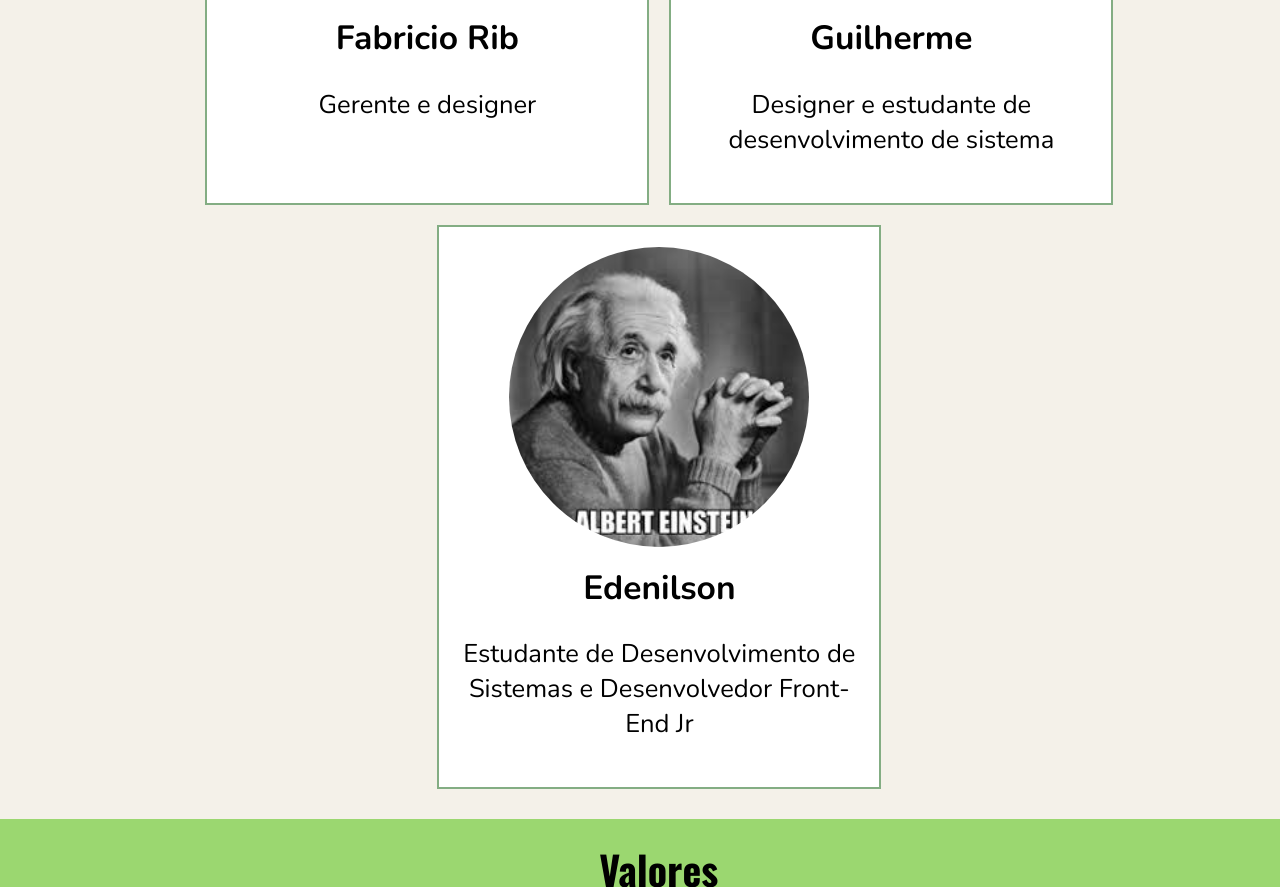
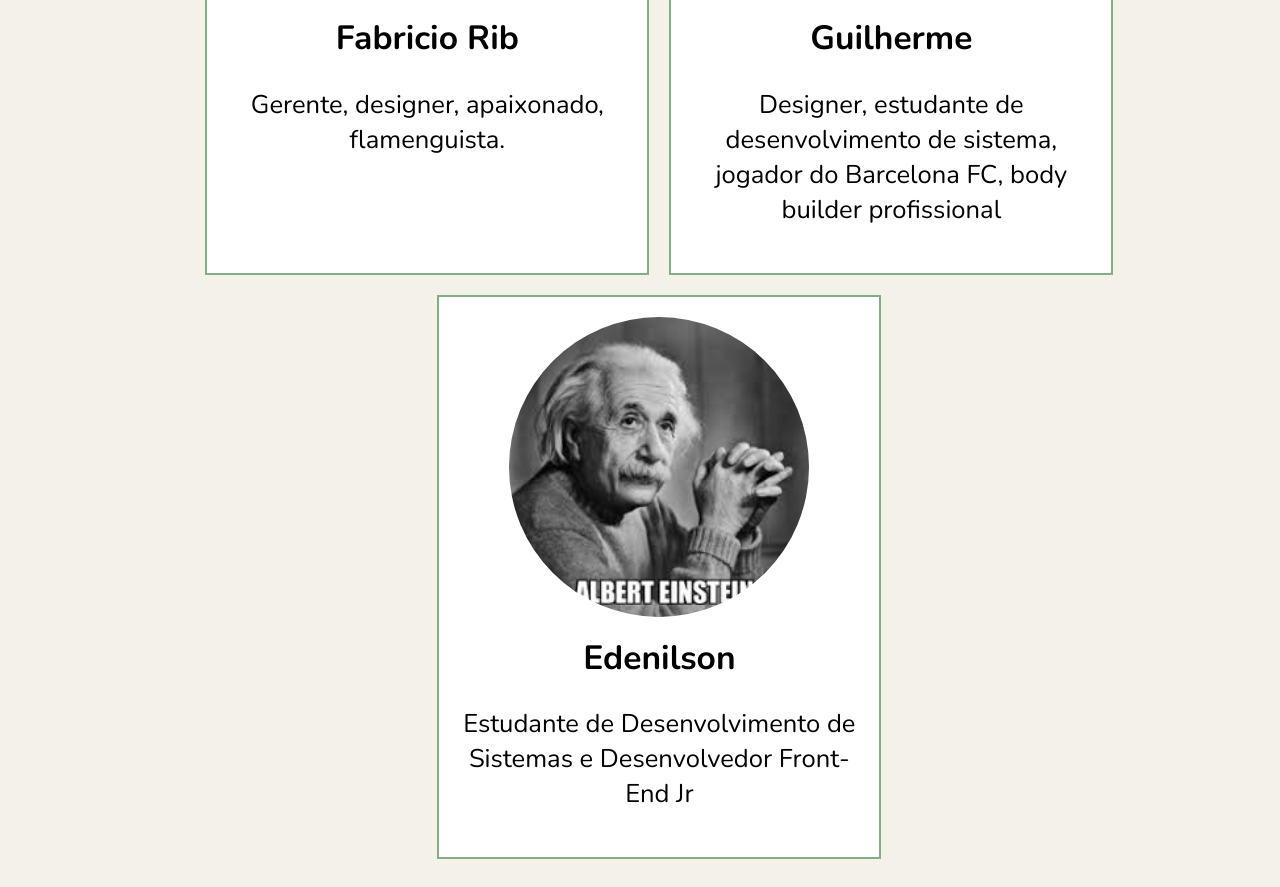
Before and after one commit to KauaNca/projeto_green_line, a plain HTML site: page sobre_a_empresa/sobre-nos.html in a window 1280 px wide. Shown: the part 1778-2665 px from the top of the page. Drawn offline with Linux system fonts and the light colour scheme.

Commit message:
Troca caracteristicas

```diff
--- a/sobre_a_empresa/sobre-nos.html
+++ b/sobre_a_empresa/sobre-nos.html
@@ -91,14 +91,12 @@
             <div class="nossa-equipe-quadrado">
                 <img src="img/0d2718b1-5bc3-437c-aeb2-570da553d057.jpg" alt="foto">
                 <h2>Fabricio Rib</h2>
-                <p>Gerente
-                    e
-                    designer</p>
+                <p>Gerente, designer, apaixonado, flamenguista.</p>
             </div>
             <div class="nossa-equipe-quadrado">
                 <img src="img/guii.jpg" alt="foto">
                 <h2>Guilherme</h2>
-                <p>Designer e estudante de desenvolvimento de sistema</p>
+                <p>Designer, estudante de desenvolvimento de sistema, jogador do Barcelona FC, body builder profissional</p>
             </div>
             <div class="nossa-equipe-quadrado">
                 <img src="img/edenilson.jpg" alt="foto">
```
Also changed, not shown: menu/menu.html (line endings or trailing spaces).
